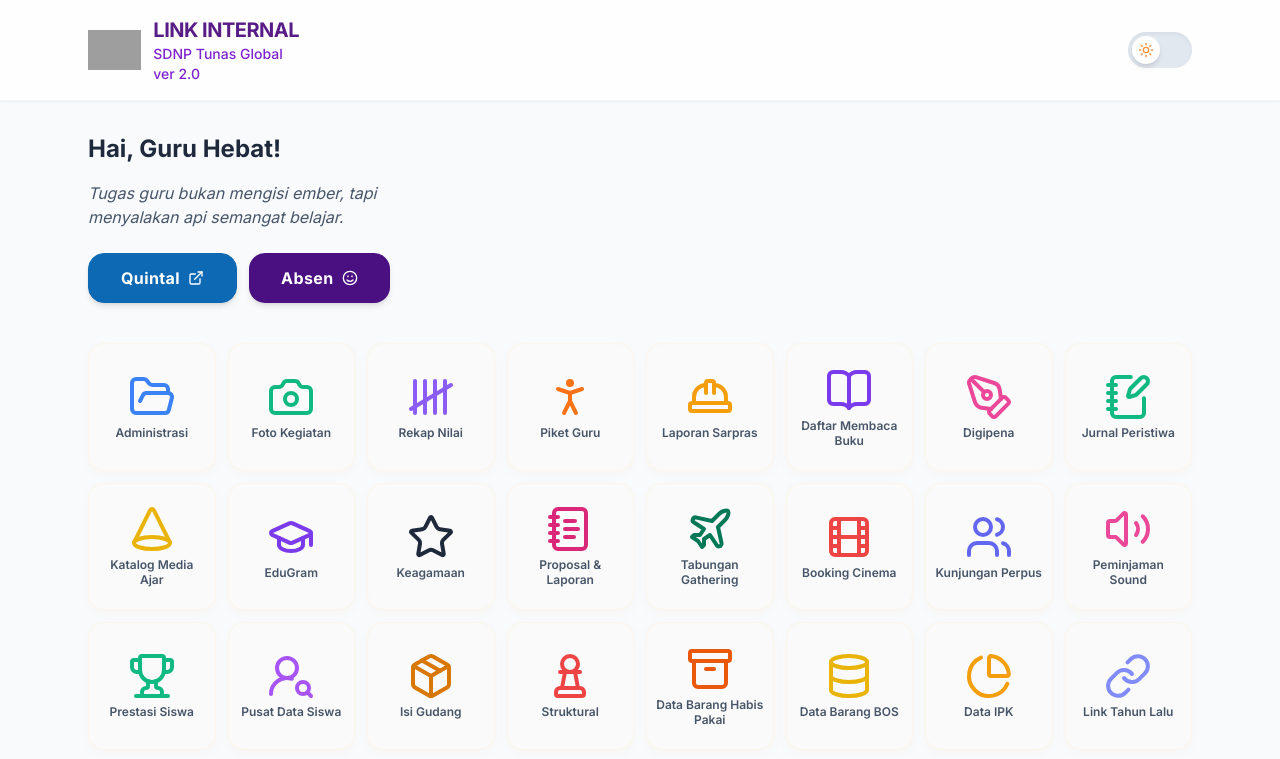
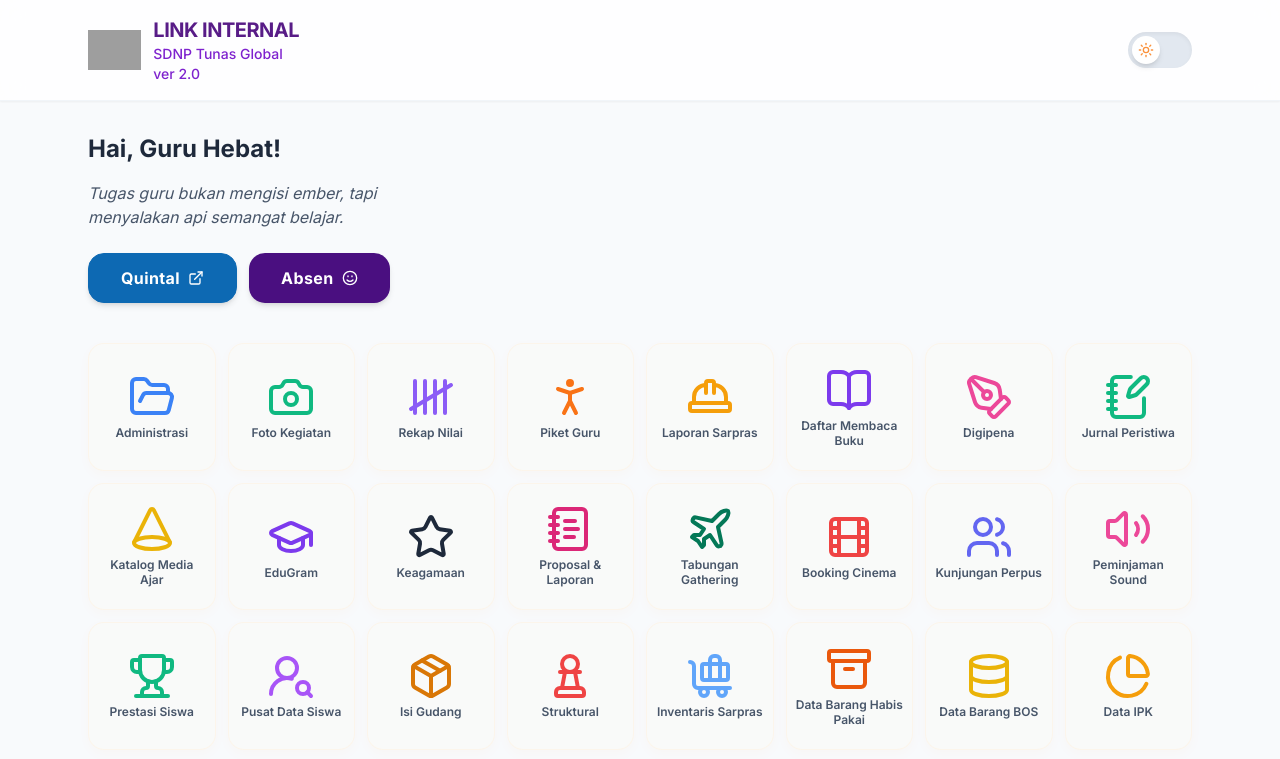
Before and after one commit to alankoesumah/Linkinternal, a plain HTML site: page index.html in a window 1280 px wide. Shown: the top 759 px of the page. Drawn offline with nearby package versions, Linux system fonts and the light colour scheme; grey boxes are pictures that could not be loaded.

Commit message:
Update index.html

```diff
--- a/index.html
+++ b/index.html
@@ -203,6 +203,11 @@
                 <span class="text-xs font-semibold text-slate-600 dark:text-slate-300 leading-tight">Struktural</span>
             </a>
 
+             <a href="https://alankoesumah.github.io/Riwayat-Inventaris/" target="_blank" class="menu-card bg-orange-50/20 dark:bg-black border border-orange-100/40 dark:border-slate-800 rounded-2xl p-2 shadow-[0_4px_12px_rgba(249,115,22,0.03)] hover:border-orange-200/60 dark:hover:border-slate-700 hover:shadow-[0_12px_24px_rgba(249,115,22,0.08)] flex flex-col items-center justify-center text-center aspect-square transition-transform duration-200 hover:scale-105">
+                <i data-lucide="baggage-claim" class="w-12 h-12 mb-1 text-blue-400"></i>
+                <span class="text-xs font-semibold text-slate-600 dark:text-slate-300 leading-tight">Inventaris Sarpras</span>
+            </a>
+
             <a href="#" data-href="https://www.appsheet.com/start/7e9abd6b-ce3b-4d54-93d3-458288bf9665" id="menu-habis-pakai" class="menu-card bg-orange-50/20 dark:bg-black border border-orange-100/40 dark:border-slate-800 rounded-2xl p-2 shadow-[0_4px_12px_rgba(249,115,22,0.03)] hover:border-orange-200/60 dark:hover:border-slate-700 hover:shadow-[0_12px_24px_rgba(249,115,22,0.08)] flex flex-col items-center justify-center text-center aspect-square cursor-pointer transition-transform duration-200 hover:scale-105">
                 <i data-lucide="archive" class="w-12 h-12 mb-1 text-orange-600"></i>
                 <span class="text-xs font-semibold text-slate-600 dark:text-slate-300 leading-tight">Data Barang Habis Pakai</span>
```
